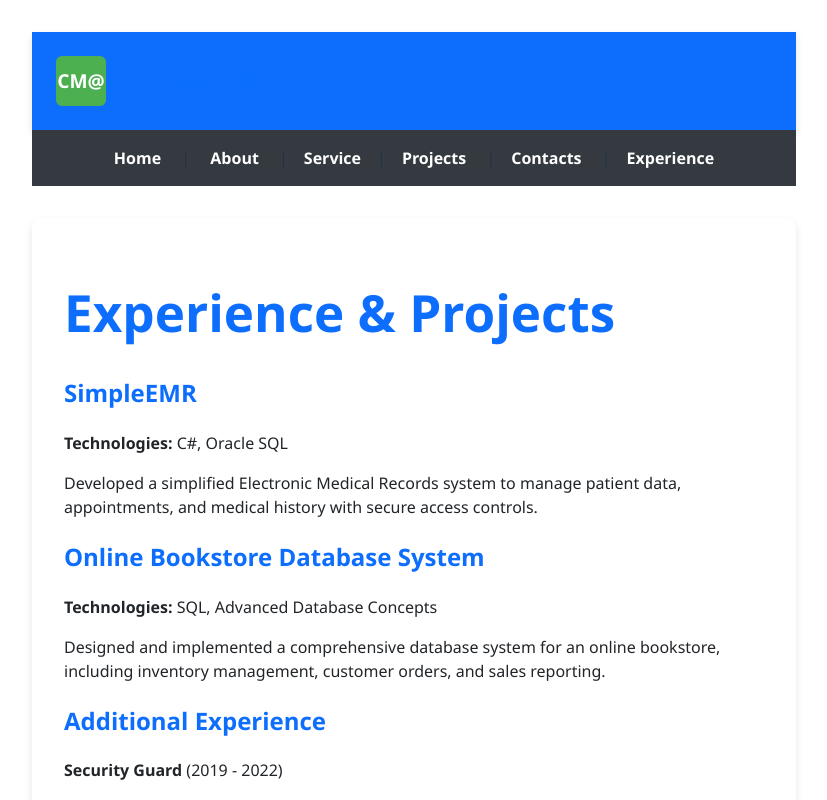
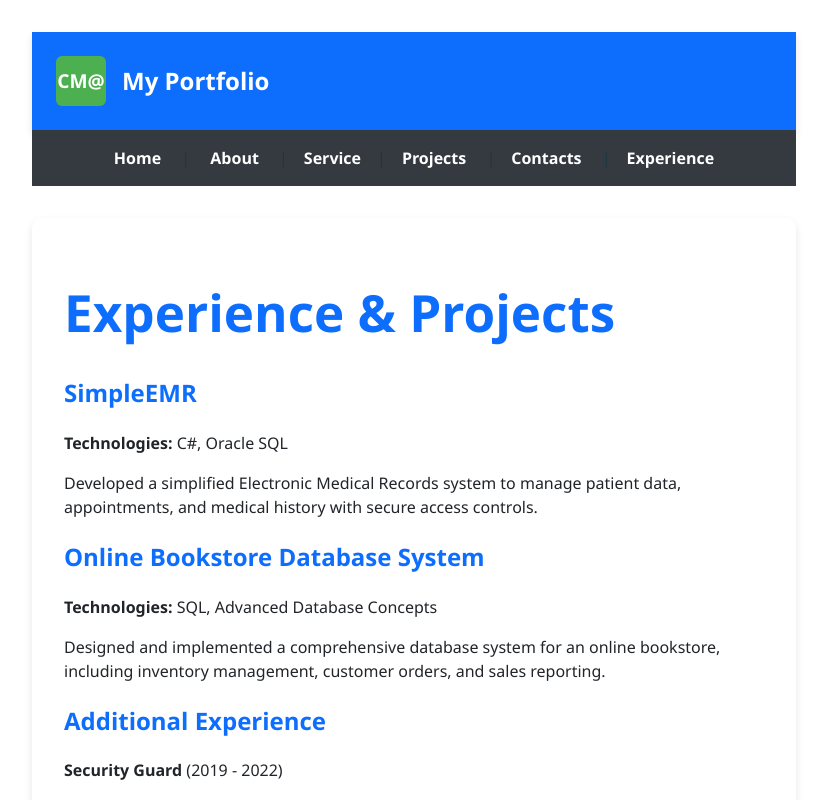
Before and after one commit to CYRUSMAINA/COMP229-Week2, a React (Vite) app: page /experience in a window 1280 px wide. Shown: the top 800 px of the page, without its empty margins (226-1053 px from the left). Built offline with nearby package versions, Linux system fonts and the light colour scheme.

Commit message:
updating

```diff
--- a/src/App.css
+++ b/src/App.css
@@ -337,6 +337,10 @@ h1, h2, h3 {
   border-radius: 6px;
 }
 
+h1, h2, h3 {
+  color: var(--primary-color);
+}
+
 /*main-header*/
 .main-header {
   background: var(--primary-color);
@@ -348,3 +352,6 @@ h1, h2, h3 {
   justify-content: flex-start;
   box-shadow: 0 4px 8px rgba(0, 0, 0, 0.1);
 }
+.main-header .site-title {
+  color: white;
+}
```
